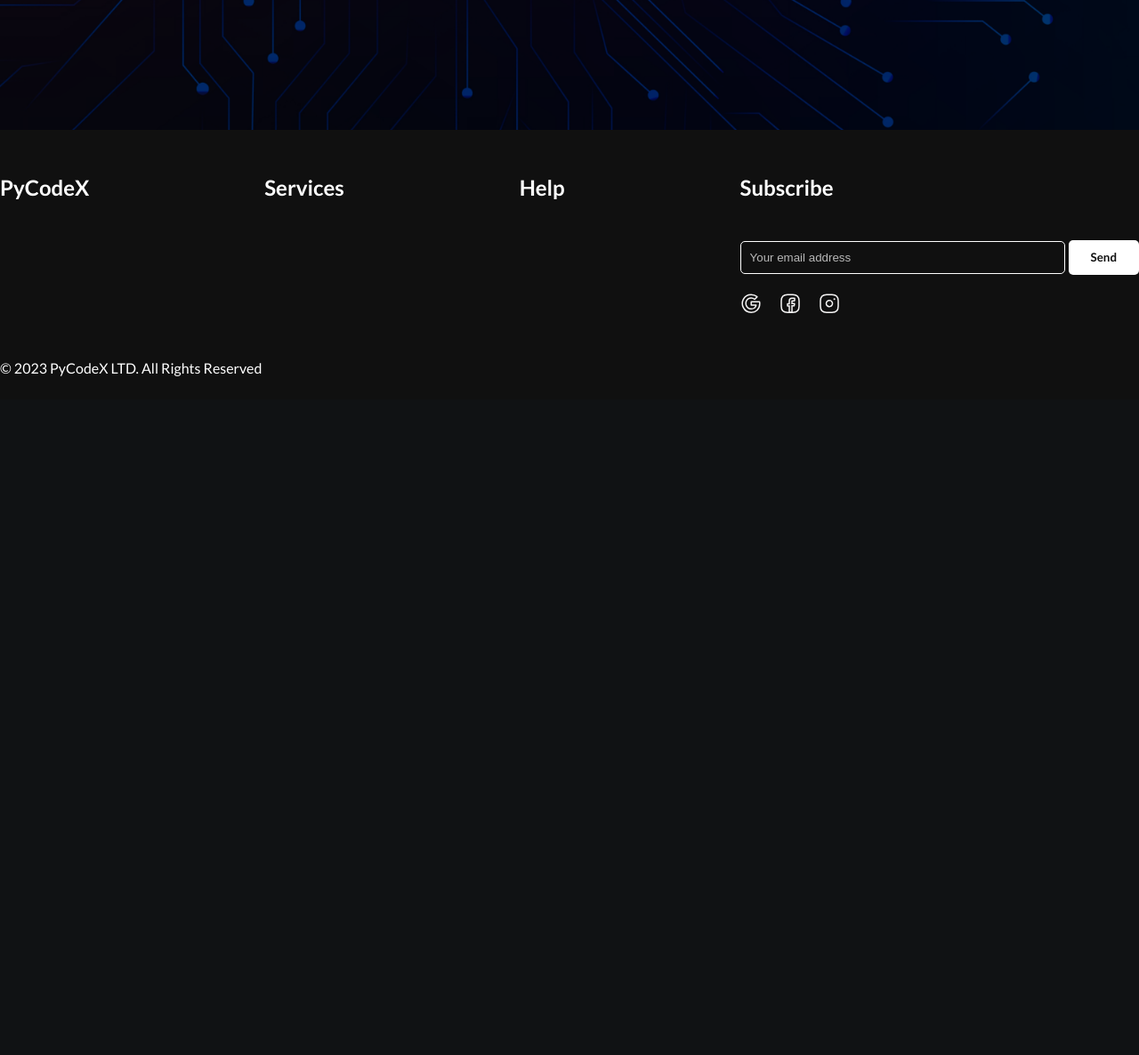
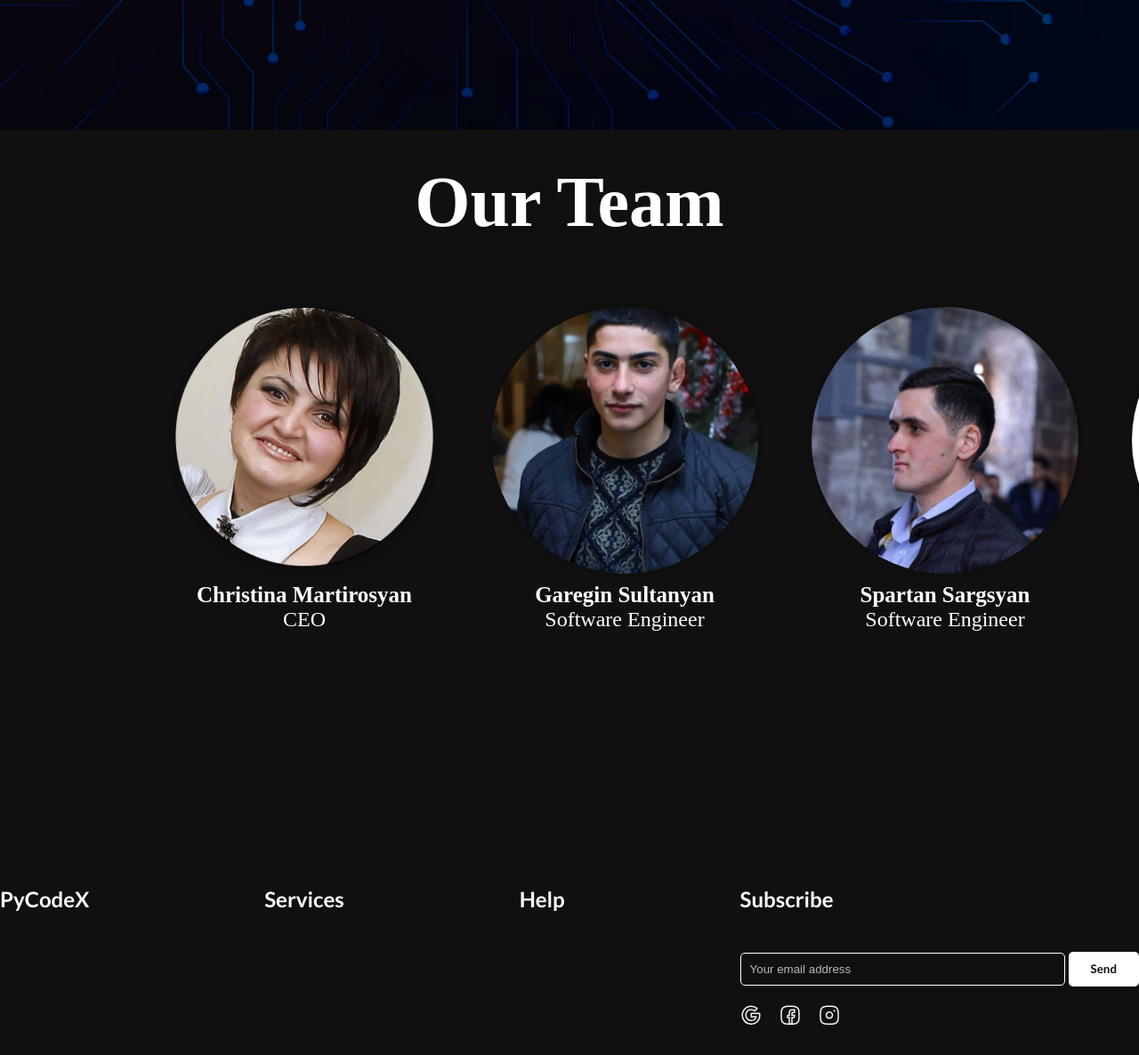
Before and after one commit to rafaelyeghoyan/py_codex, a Django app: template py_codex/header/templates/home/index.html in a window 1280 px wide. Shown: the part 2575-3761 px from the top of the page at 89% size. Before the commit the page ends 2998 px from the top, so only its background shows below. Run offline with Django 4.2, Linux system fonts and the light colour scheme; the template is opened without the code that fills it, so the values that code supplies are empty; some web fonts are replaced.

Commit message:
feat: create carusel section

```diff
--- a/py_codex/header/apps.py
+++ b/py_codex/header/apps.py
@@ -2,5 +2,5 @@ from django.apps import AppConfig
 
 
 class HeaderConfig(AppConfig):
-    default_auto_field = 'django.db.models.BigAutoField'
-    name = 'header'
+    default_auto_field = "django.db.models.BigAutoField"
+    name = "header"
--- a/py_codex/header/static/css/home.css
+++ b/py_codex/header/static/css/home.css
@@ -215,6 +215,73 @@ header .container {
     padding-top: 20px;
     font-size: 40px;
 }
+
+/* Out team */
+
+.py_codex_Team_slider {
+    background-color: #101010;
+    width: 100%;
+    height: 100vh;
+    overflow: hidden;
+}
+.py_codex_Team_flex {
+    display: flex;
+    align-items: start;
+    gap: 60px;
+    animation: slide-animation 10s linear infinite;
+}
+.block{
+  display: flex;
+  flex-direction: column;
+}
+.py_codex_Team_h1 {
+    padding-top: 36px;
+    padding-bottom: 72px;
+    text-align: center;
+    color: #fff;
+    font-family: 'Tomorrow';
+    font-size: 80px;
+    font-weight: 600;
+}
+.py_codex_Team_Name {
+    color: #fff;
+    text-align: center;
+    font-family: 'Tomorrow';
+    font-size: 25px;
+    font-weight: 600;
+    padding-top: 10px;
+}
+.py_codex_Team_Developer {
+    text-align: center;
+    color: #fff;
+    text-align: center;
+    font-family: 'Tomorrow';
+    font-size: 24px;
+}
+.py_codex_Team_flex img {
+    width: 300px;
+    height: 300px;
+    border-radius: 50%;
+    object-fit: cover;
+    border: rgba(255, 255, 255, 0);
+    box-shadow: 0 0 5px rgba(0, 0, 0, 0.3);
+    transition: box-shadow .3s;
+}
+
+.py_codex_Team_flex img:hover {
+    box-shadow: 0 0 10px rgba(0, 0, 0, 0.5);
+}
+
+@keyframes slide-animation {
+    0%{
+      transform: translateX(-150%);
+    }
+    100% {
+      transform: translateX(100%);
+  }
+}
+
+
 /* footer */
 
 footer {
--- a/py_codex/header/templates/home/index.html
+++ b/py_codex/header/templates/home/index.html
@@ -111,6 +111,46 @@
         </section>
     {% endblock %}
 
+    {% block caruel %}
+
+    <div class="py_codex_Team_slider">
+        <h1 class="py_codex_Team_h1">Our Team</h1>
+        <div class="py_codex_Team_flex">
+          <div class="block">
+            <img src="{% static './images/team/Qristina.png' %}" alt="Py_Image 1">
+            <h2 class="py_codex_Team_Name">Christina Martirosyan</h2>
+            <p class="py_codex_Team_Developer">CEO</p>
+          </div>
+          <div class="block">
+            <img src="{% static './images/team/Garegin.jpg' %}" alt="Py_Image 1">
+            <h2 class="py_codex_Team_Name">Garegin Sultanyan</h2>
+            <p class="py_codex_Team_Developer">Software Engineer</p>
+          </div>
+          <div class="block">
+            <img src="{% static './images/team/Spartak.jpg' %}" alt="Py_Image">
+            <h2 class="py_codex_Team_Name">Spartan Sargsyan</h2>
+            <p class="py_codex_Team_Developer">Software Engineer</p>
+          </div>
+          <div class="block">
+            <img src="{% static './images/team/Misho.jpg' %}" alt="Py_Image 1">
+            <h2 class="py_codex_Team_Name">Misha Vardanyan</h2>
+            <p class="py_codex_Team_Developer">Software Engineer</p>
+          </div>
+          <div class="block">
+            <img src="{% static './images/team/Rafael.jpg' %}" alt="Py_Image 1">
+            <h2 class="py_codex_Team_Name">Rafael Eghoyan</h2>
+            <p class="py_codex_Team_Developer">Software Engineer</p>
+          </div>
+          <div class="block">
+            <img src="{% static './images/team/Tigran.jpg' %}" alt="Py_Image">
+            <h2 class="py_codex_Team_Name">Tigran Arshakyan</h2>
+            <p class="py_codex_Team_Developer">Software Engineer</p>
+          </div>
+        </div>
+      </div>
+
+    {% endblock %}
+
     {% block footer %}
         <footer>
             <div class="container">
--- a/py_codex/header/urls.py
+++ b/py_codex/header/urls.py
@@ -3,6 +3,6 @@ from . import views
 
 
 urlpatterns = [
-    # path("", views.home, name="home"),
-    path("", views.contact, name="contact"),
+    path("", views.home, name="home"),
+    # path("", views.contact, name="contact"),
 ]
--- a/py_codex/py_codex/settings.py
+++ b/py_codex/py_codex/settings.py
@@ -33,7 +33,7 @@ ALLOWED_HOSTS = []
 
 INSTALLED_APPS = [
     # "bootstrap5",
-    "header",
+    "header.apps.HeaderConfig",
     "django.contrib.admin",
     "django.contrib.auth",
     "django.contrib.contenttypes",
--- a/py_codex/py_codex/urls.py
+++ b/py_codex/py_codex/urls.py
@@ -2,6 +2,7 @@ from django.contrib import admin
 from django.urls import path, include
 from django.conf import settings
 from django.conf.urls.static import static
+
 
 urlpatterns = [
     path("admin/", admin.site.urls),
```
Also changed, not shown: py_codex/header/templates/contact/contact.html (+0 -14 lines), py_codex/header/views.py (+3 -11 lines), py_codex/header/static/images/team/Garegin.jpg (added), py_codex/header/static/images/team/Misho.jpg (added), py_codex/header/static/images/team/Qristina.png (added), py_codex/header/static/images/team/Rafael.jpg (added), py_codex/header/static/images/team/Spartak.jpg (added), py_codex/header/static/images/team/Tigran.jpg (added).
